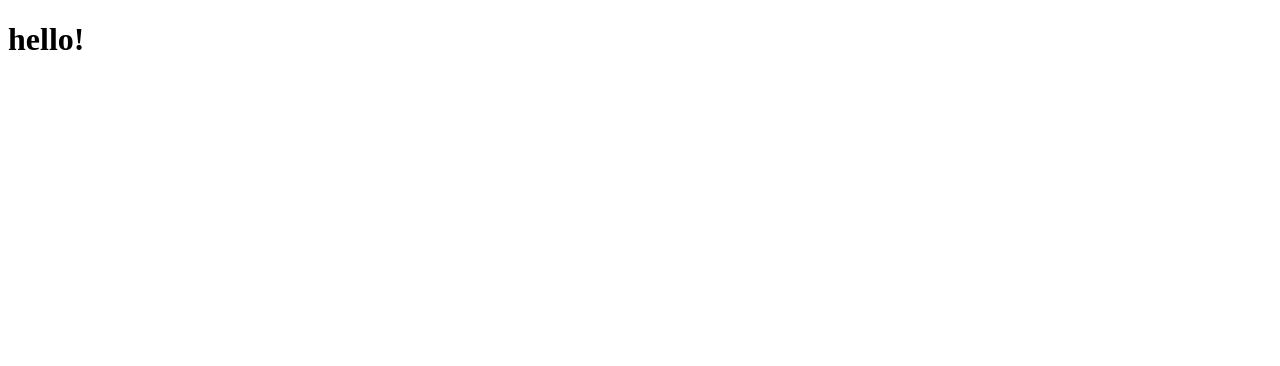
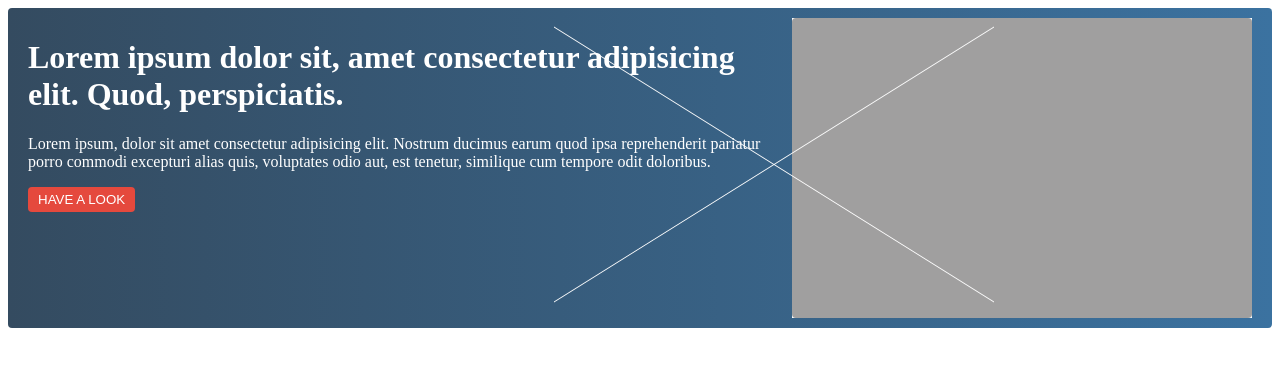
Before and after one commit to St3ve89/panel-floating-box, a website: page src/index.pug in a window 1280 px wide. Drawn offline with nearby package versions, Linux system fonts and the light colour scheme; files that its build step writes are made by us from their sources.

Commit message:
Styling a panel content

```diff
--- a/src/_component/config/color.scss
+++ b/src/_component/config/color.scss
@@ -2,3 +2,4 @@ $pickled-bluewood: #344b60;
 $san-marino: #3b72a0;
 $silver-chalice: #a09f9f;
 $cinnabar: #e5493d;
+$color-white: #fff;
--- /dev/null
+++ b/src/_component/config/variable.scss
@@ -0,0 +1 @@
+$border-radius: 4px;
--- a/src/_component/panel/panel.pug
+++ b/src/_component/panel/panel.pug
@@ -1 +1,8 @@
-h1 hello!
+.panel
+    .panel__column
+        h1 Lorem ipsum dolor sit, amet consectetur adipisicing elit. Quod, perspiciatis.
+        p Lorem ipsum, dolor sit amet consectetur adipisicing elit. Nostrum ducimus earum quod ipsa reprehenderit pariatur porro commodi excepturi alias quis, voluptates odio aut, est tenetur, similique cum tempore odit doloribus.
+        button.panel__button have a look
+    .panel__column
+        .panel__image-wrapper
+            .panel__image
--- a/src/_component/panel/panel.scss
+++ b/src/_component/panel/panel.scss
@@ -0,0 +1,47 @@
+.panel {
+    display: flex;
+    background: linear-gradient(to right, $pickled-bluewood, $san-marino);
+    border-radius: $border-radius;
+    padding: 10px 20px;
+    color: $color-white;
+}
+
+.panel__column:nth-child(2) {
+    width: 460px;
+}
+
+.panel__button {
+    background-color: $cinnabar;
+    border: 0;
+    text-transform: uppercase;
+    padding: 5px 10px;
+    border-radius: $border-radius;
+    color: $color-white;
+}
+
+.panel__image {
+    height: 300px;
+    width: 460px;
+    background-color: $silver-chalice;
+    border-radius: $border-radius;
+
+    &:before,
+    &:after {
+        content:"";
+        position: absolute;
+        top: 164px;
+        left: 554px;
+        width: 440px;
+        height: 1px;
+        transform: skewY(32deg);
+        background-color: $color-white;
+    }
+
+    &:before {
+        transform: skewY(-32deg);
+    }
+}
+
+.panel__image-wrapper{
+    background: $color-white;
+}
--- a/src/style.scss
+++ b/src/style.scss
@@ -1,2 +1,3 @@
 @import '_component/config/color';
+@import '_component/config/variable';
 @import '_component/panel/panel';
```
